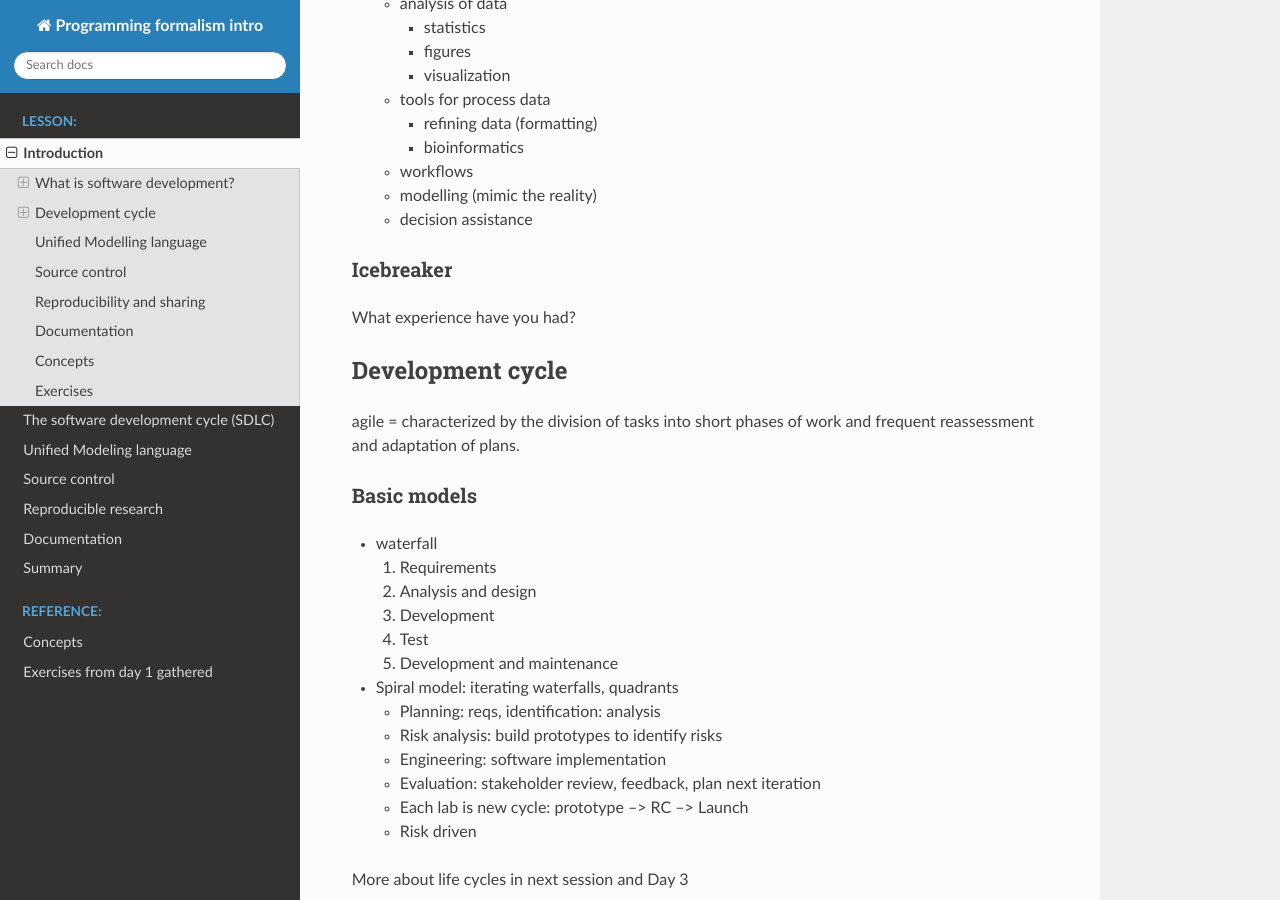
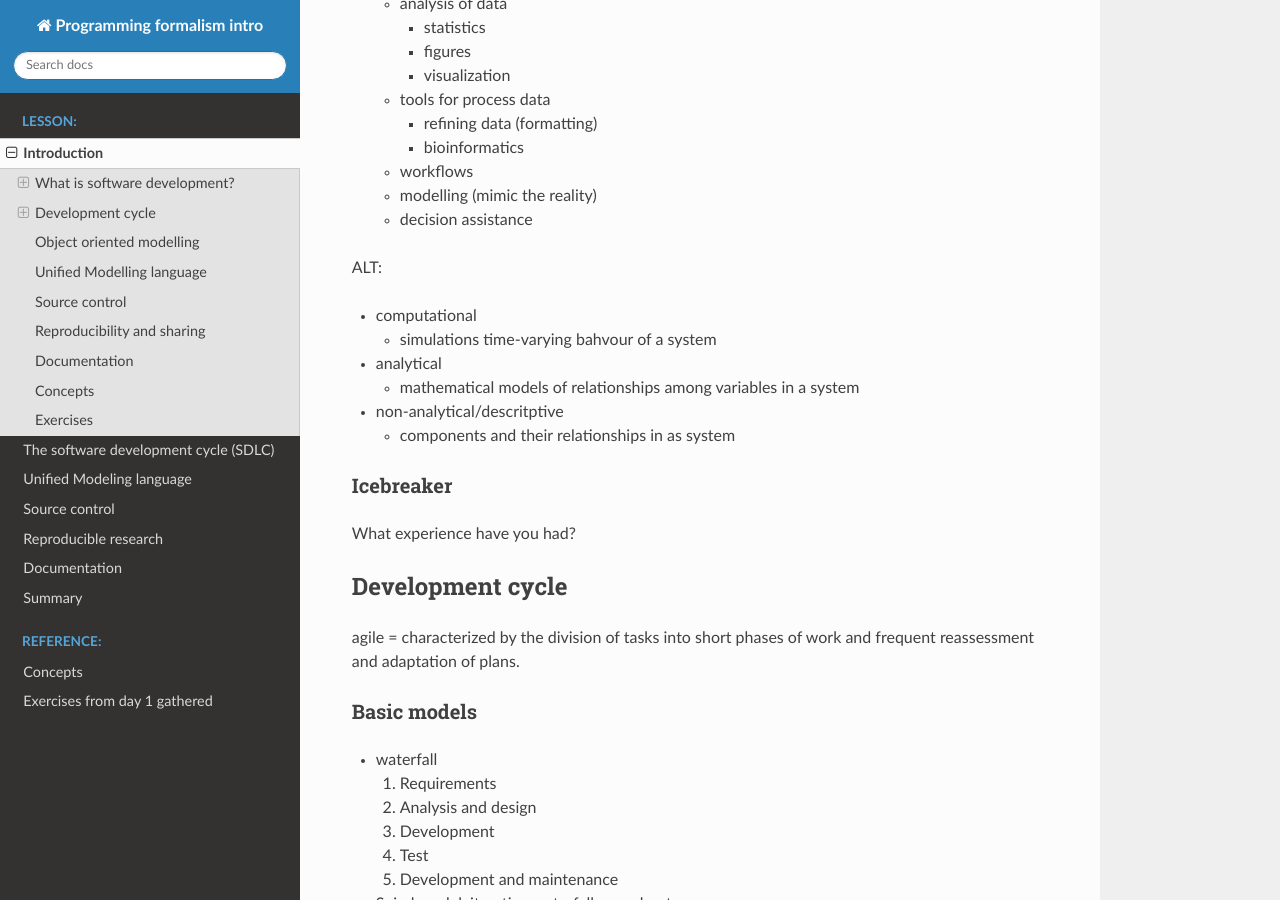
Before and after one commit to UPPMAX/programming_formalisms_intro, a Sphinx documentation site: the page built from doc/intro.md, in a window 1280 px wide and 900 px high, scrolled down 482 px. Built offline with Sphinx 7.4.7 and the Read the Docs theme 2.0.0, drawn with Linux system fonts in a browser that asks for light colours; some of the changed text lies outside the part shown.

Commit message:
Update intro.md

```diff
--- a/doc/intro.md
+++ b/doc/intro.md
@@ -29,6 +29,16 @@
   - workflows
   - modelling (mimic the reality)
   - decision assistance
+
+ALT:
+  - computational
+    - simulations time-varying bahvour of a system
+  - analytical
+    - mathematical models of relationships among variables in a system
+  - non-analytical/descritptive
+    - components and their relationships in as system
+
+
 
 ### Icebreaker
 What experience have you had?
@@ -114,7 +124,22 @@
   - source control
   - reproducibility and sharing
 
+
+- **iterative methodologies**
+- **Agile**
+
+## Object oriented modelling
+
+- classes
+- objects
+- generalizations, associations
+
 ## Unified Modelling language
+
+- Key refernces
+  - UML 2.5
+  - UML distilled
+  - Applying UML and Patterns
 
 ## Source control
 
```
